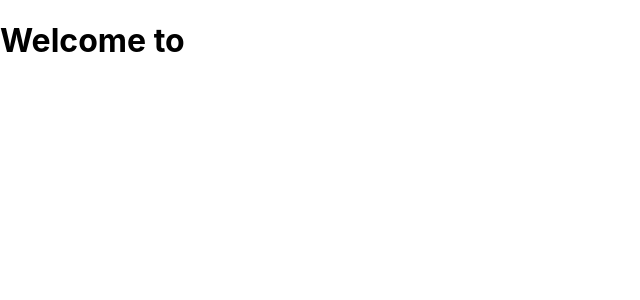
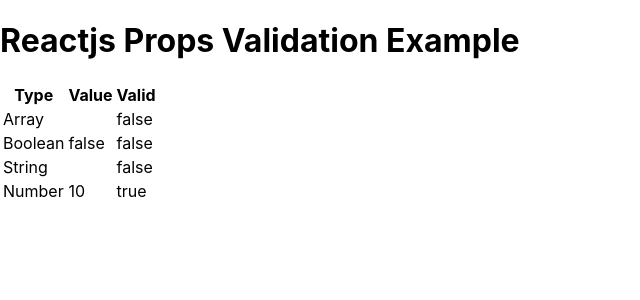
Before and after one commit to sidoncode/Reactjs-Day-2-FSD-Bennette, a React (Create React App) app: page / in a window 1280 px wide. Shown: the top 300 px of the page, without its empty margins (0-640 px from the left). Built offline with nearby package versions, Linux system fonts and the light colour scheme.

Commit message:
props validation

```diff
--- a/src/App.js
+++ b/src/App.js
@@ -1,7 +1,114 @@
-import React, { Component}from 'react';
-class App extends Component {
+import React, { Component} from 'react';
+import PropTypes from 'prop-types';
+
+
+class App extends React.Component {
+
 
   render(){
+
+    return(
+      <div>
+          <h1>Reactjs Props Validation Example</h1>
+          <table>
+            <tr>
+              <th>Type</th>
+              <th>Value</th>
+              <th>Valid</th>
+            </tr>
+
+            <tr>
+              <td>Array</td>
+              <td>{this.props.propArray}</td>
+
+              <td>
+                {this.props.propArray ? "true" : "false"}
+              </td>
+
+            </tr>
+
+            <tr>
+
+              <td>Boolean</td>
+              <td>{this.props.propBool ? "true" : "false"}</td>
+
+              <td>{this.props.propBool ? "true" : "false"}</td>
+
+            </tr>
+
+
+            <tr>
+              <td>String</td>
+              <td>{this.props.propString}</td>
+              <td>{this.props.propString ? "true" : "false"}</td>
+            </tr>
+
+            <tr>
+              <td>Number</td>
+              <td>{this.props.propNumber}</td>
+              <td>
+                {this.props.propNumber ? "true" : "false"}
+              </td>
+            </tr>
+          </table>
+      </div>
+    )
+
+  }
+}
+
+App.propTypes = {
+  propsArray:PropTypes.array.isRequired,
+  propsBool:PropTypes.bool.isRequired,
+  propsFunc:PropTypes.func,
+  propsNumber:PropTypes.number,
+  propsString:PropTypes.string,
+}
+App.defaultProps = {
+  propsArray:[1,2,3,4,5],
+  propsBool:true,
+  //propsFunc:function(x){return x +5},
+  propNumber:10,
+  propsString:"Day3-FSD trng",
+}
+
+export default App;
+
+
+/*class App extends Component {
+
+  constructor(props) {
+    super(props);
+    this.state = {
+      name:"Day3"
+    }
+  }
+
+  render(){
+
+    return(
+      <div>
+        <STP stpObj = {this.state.name}/>
+      </div>
+    )
+  }
+
+}
+export default App;
+
+class STP extends React.Component {
+  render(){
+    return(
+      <div>
+        <h1>State and Props Example</h1>
+        <h3>Welcome to {this.props.stpObj}</h3>
+      </div>
+    )
+  }
+}
+
+*/
+  /*render(){
 
     return (
       <div>
@@ -9,11 +116,8 @@
       </div>
 
     )
-  }
+  }*/
 
-
-}
-export default App;
 
   /*
   constructor(){
--- a/src/Main.js
+++ b/src/Main.js
@@ -4,4 +4,4 @@
 
 import App from "./App.js"
 
-ReactDOM.render(<App name="myApp"/>,document.getElementById("app"))
+ReactDOM.render(<App/>,document.getElementById("app"))
```
